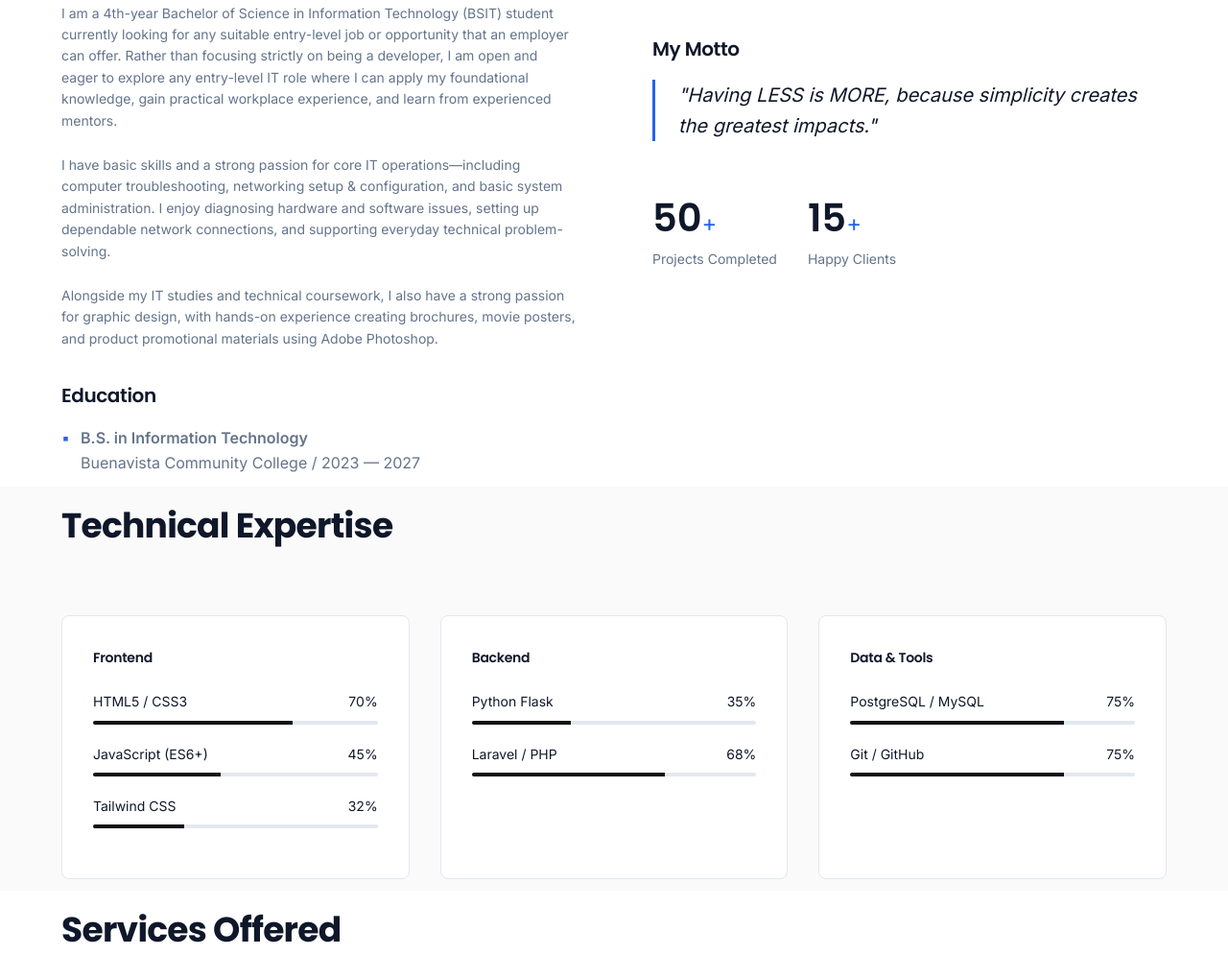
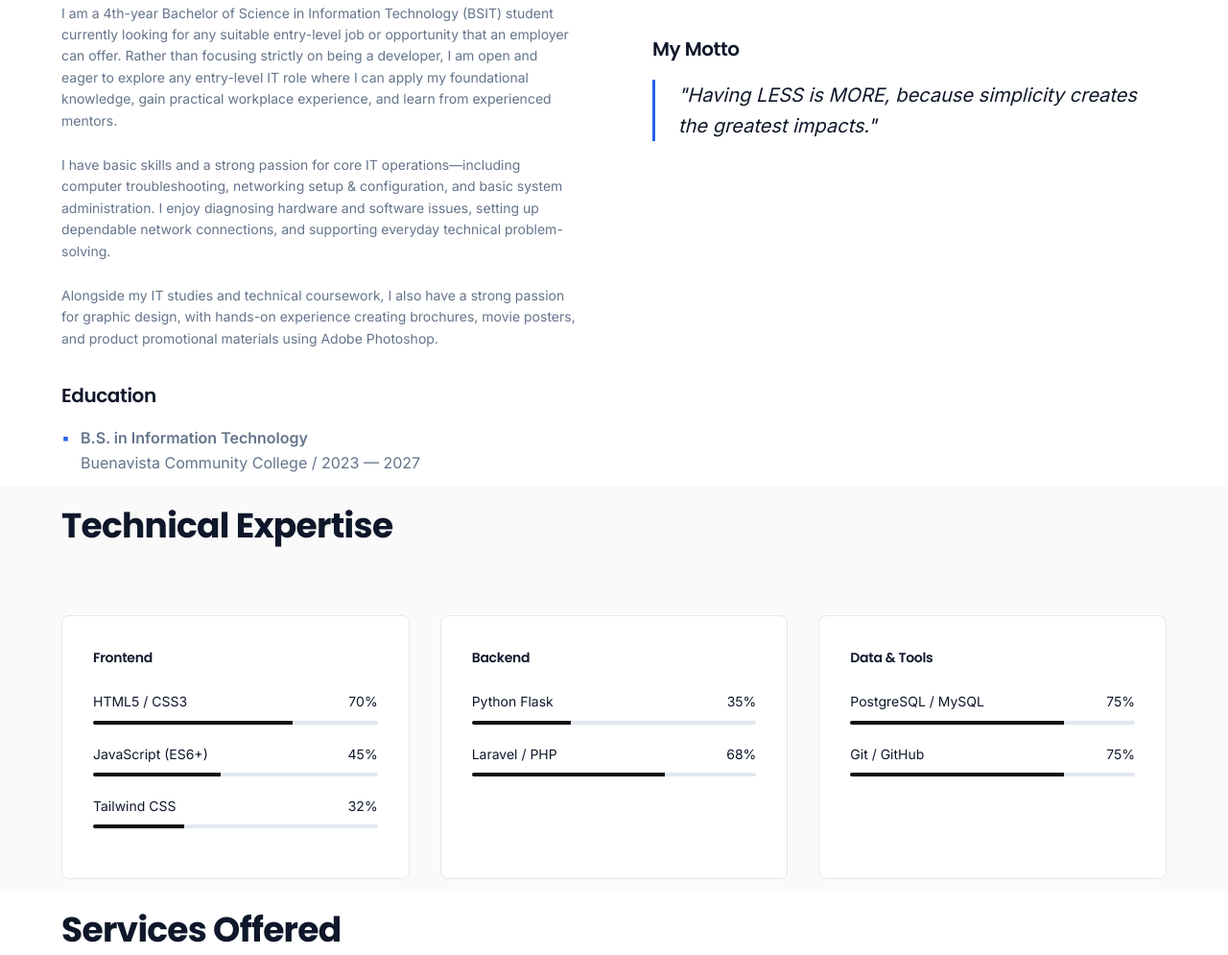
Before and after one commit to EcleoCelis/my-portfolio, a website: page index.html in a window 1280 px wide. Shown: the part 931-1926 px from the top of the page at 96% size. Drawn offline with Linux system fonts and the light colour scheme; no server answers.

Commit message:
Hide exaggerated project and client counters in About section

```diff
--- a/index.html
+++ b/index.html
@@ -124,14 +124,14 @@
                         <h3 class="about__subtitle">My Motto</h3>
                         <blockquote>"Having LESS is MORE, because simplicity creates the greatest impacts."</blockquote>
                         <div class="about__counters">
-                            <div class="counter-card">
+                            <!-- <div class="counter-card">
                                 <span class="counter-card__number" data-target="50">50</span><span class="counter-card__plus">+</span>
                                 <p class="counter-card__label">Projects Completed</p>
-                            </div>
-                            <div class="counter-card">
+                            </div> -->
+                            <!-- <div class="counter-card">
                                 <span class="counter-card__number" data-target="15">15</span><span class="counter-card__plus">+</span>
                                 <p class="counter-card__label">Happy Clients</p>
-                            </div>
+                            </div> -->
                         </div>
                     </div>
                 </div>
```
